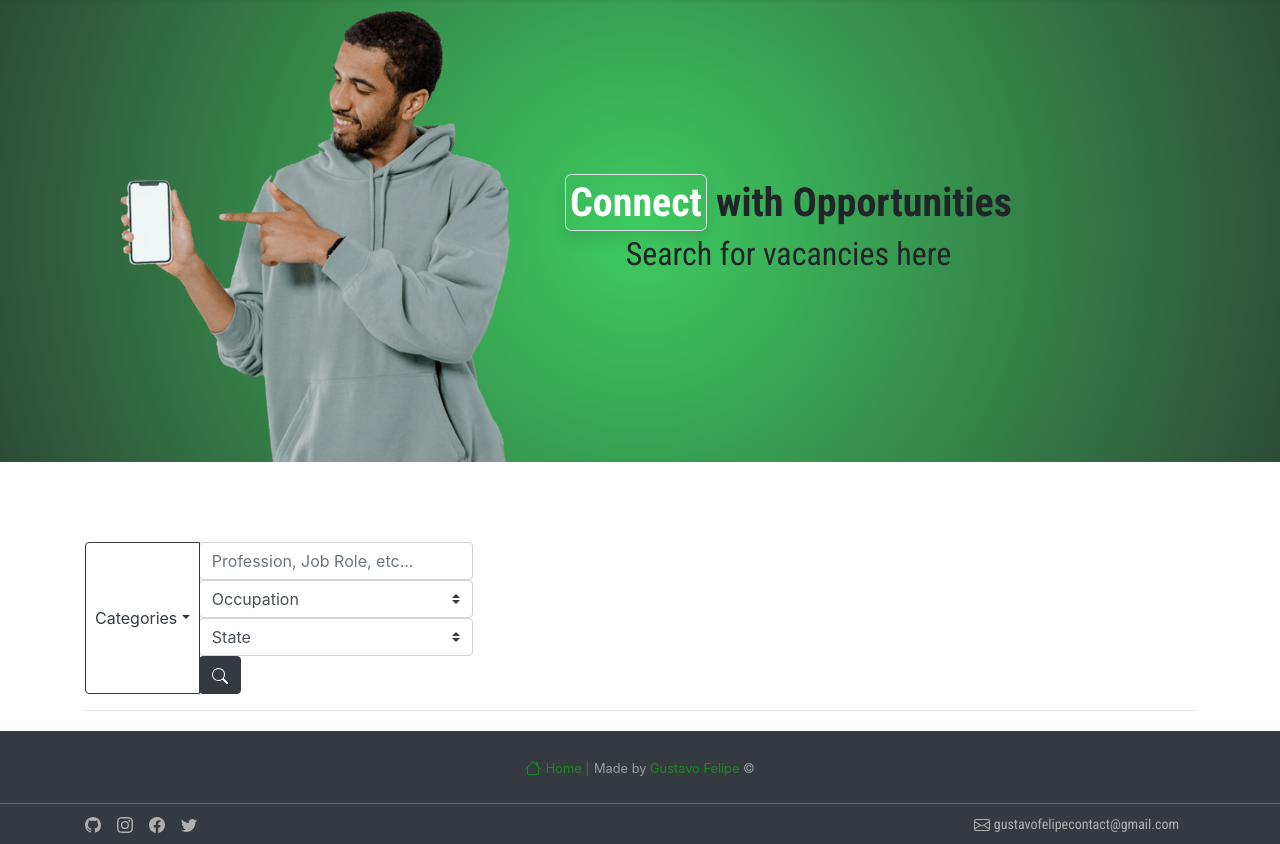
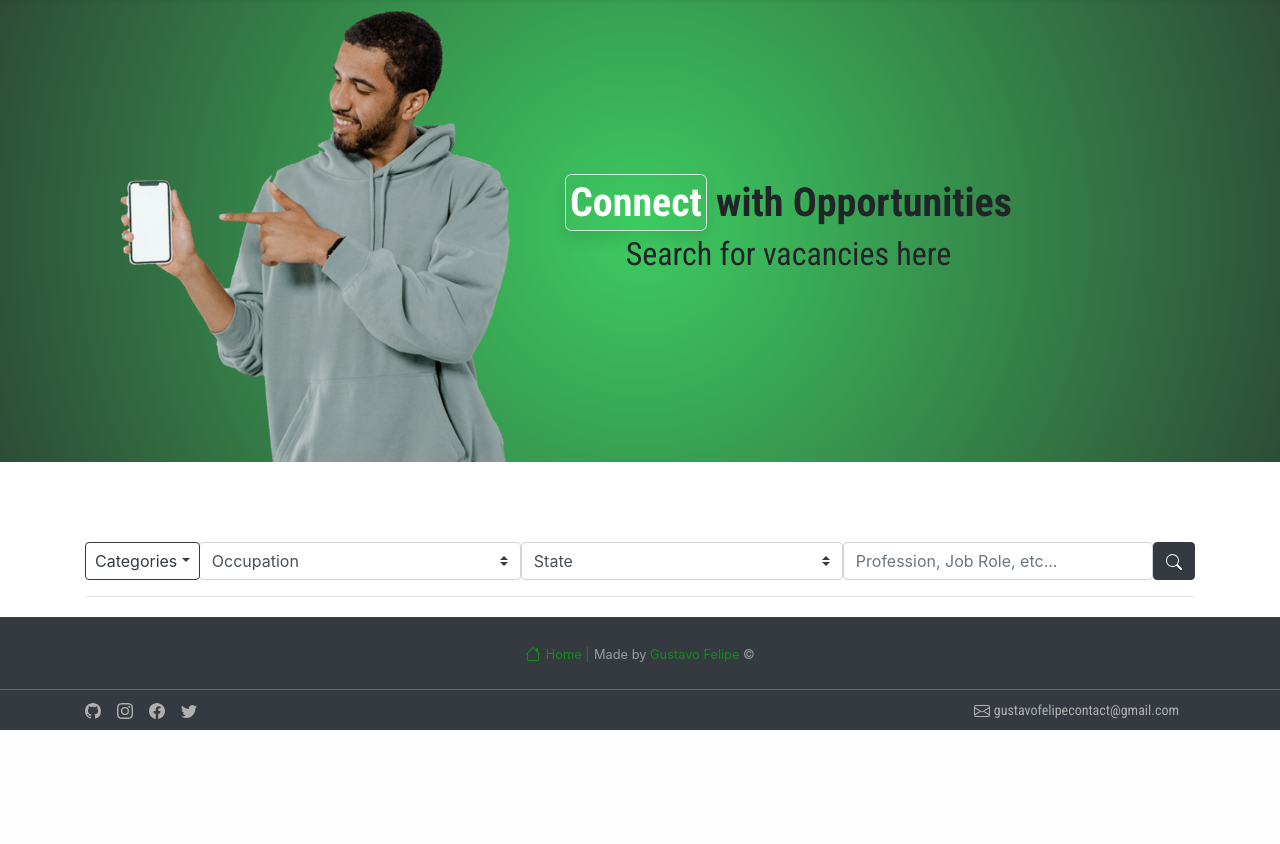
Before and after one commit to gusttavofelipe/publi-job, a Django app: template vacancies/templates/vacancies/index.html in a window 1280 px wide. Shown: the part 149-993 px from the top of the page. After the commit the page ends 879 px from the top, so only its background shows below. Run offline with Django 4.2, Linux system fonts and the light colour scheme; the template is opened without the code that fills it, so the values that code supplies are empty; some libraries are stand-ins or nearby versions.

Commit message:
css nas paginas de mudar senha e editar dados

```diff
--- a/publijob/settings.py
+++ b/publijob/settings.py
@@ -51,6 +51,7 @@ INSTALLED_APPS = [
     'user',
     'crispy_forms',
     'crispy_bootstrap3',
+    'widget_tweaks',
 ]
 
 CRISPY_ALLOWED_TEMPLATE_PACKS = "bootstrap3"
--- a/templates/static/css/style.css
+++ b/templates/static/css/style.css
@@ -20,7 +20,11 @@ p {
 
 .form-font {
     font-family: 'Source Sans Pro', sans-serif !important;
-    font-size: 18px !important;
+    /* font-size: 1px !important; */
+}
+
+.change-form-font{
+    font-size: 17px!important;
 }
 
 #occopation {
@@ -127,10 +131,6 @@ p {
     height: 440px!important;
 }
 
-/* .register-title{
-    padding: ;
-} */
-
 fieldset {
     font-family: 'Roboto Condensed', sans-serif;
     padding: 35px;
@@ -140,6 +140,7 @@ fieldset {
 .container-form {
     font-family: 'Roboto Condensed', sans-serif;
     font-size: 19px !important;
+    margin-bottom: 7%!important;
 }
 
 .mb-dtitle{
@@ -162,6 +163,26 @@ fieldset {
 
 .p-dcollapse{
     padding: 5%;
+}
+
+.input-form, .occupation_select, .category_display{
+    display: block!important;
+}
+
+.form-filter{
+    width: 100%;
+    display: flex;
+    flex-direction: row;
+}
+
+.change-btn{
+    margin-bottom: 15px!important;
+    font-size: 90%;
+    width: 85px;
+}
+
+.pencil-size{
+    font-size: 1px!important;
 }
 
 @media only screen and (max-width: 767px) {
@@ -193,6 +214,15 @@ fieldset {
     .p-dcollapse{
         padding: 10%;
     }
+
+    .change-btn-mobile{
+        margin-bottom: 15px!important;
+        font-size: 90%;
+    }
+
+    .container-form {
+        padding: 7%;
+    }
 }
 
 @media only screen and (min-width: 768px) {
@@ -204,9 +234,16 @@ fieldset {
     }
 
     .container-form {
-        padding: 48px;
+        padding: 2.5%;
     }
 
+    .occupation_select{
+        width: 100%;
+    }
+
+    .container-form {
+        width: 45%;
+    }
 }
 
 @media only screen and (min-width: 1190px) {
--- a/vacancies/templates/vacancies/index.html
+++ b/vacancies/templates/vacancies/index.html
@@ -18,8 +18,9 @@
 
     <div class="container">
         <div class="input-group mb-3 mt">
-            <div class="input-group-prepend">
-                <button type="button" class="btn btn-outline-dark dropdown-toggle dropdown-toggle-split"
+            <form class="form-filter" action="{% url 'vacancies:vacancy_search' %}" method="get">
+                <div class="input-group-prepend category_display">
+                    <button type="button" class="btn btn-outline-dark dropdown-toggle dropdown-toggle-split "
                     data-toggle="dropdown" aria-haspopup="true" aria-expanded="false"> Categories
                     </button>
 
@@ -30,21 +31,21 @@
                         {% endfor %}
                     </div>
                 </div>
-            <form action="{% url 'vacancies:vacancy_search' %}" method="get">
-                <input type="search" name="search" class="form-control" placeholder="Profession, Job Role, etc...">
-                <select name="occupation" class="custom-select" id="inputGroupSelect01" >
+                <select name="occupation" class="custom-select occupation_select" id="inputGroupSelect01" >
                     <option selected disabled>Occupation</option>
                     {% for occupation in vacancies %}
                         <option>{{ occupation.get_occupation_area_display }}</option>
                         {% endfor %}
                 </select>
 
-                  <select class="custom-select" id="inputGroupSelect02" name="state">
+                <select class="custom-select occupation_select" id="inputGroupSelect02" name="state">
                     <option selected disabled>State</option>
                     {% for state in vacancies %}
                     <option>{{ state.get_state_display }}</option>
                     {% endfor %}
                 </select>
+
+                <input type="search" name="search" class="form-control input-form" placeholder="Profession, Job Role, etc...">
 
                 <button type="submit" value="{{ request.GET.search }}" class="btn btn-dark">
                         <svg xmlns="http://www.w3.org/2000/svg" width="16" height="16" fill="currentColor" class="bi bi-search"
```
Also changed, not shown: user/templates/user/change_password.html (+22 -5 lines), user/templates/user/edit.html (+20 -7 lines). Lines whose indentation alone changed are shown as unchanged.
